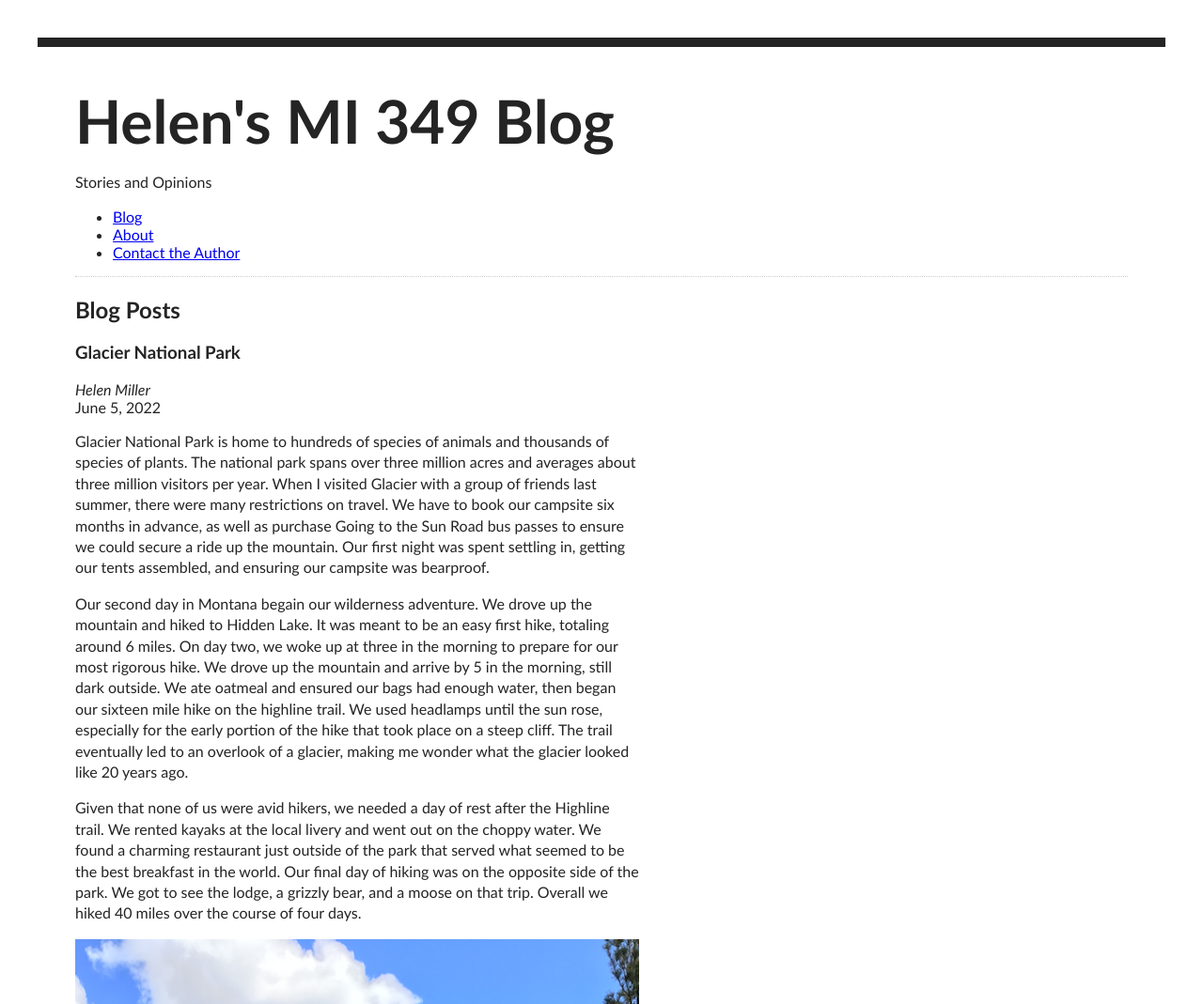
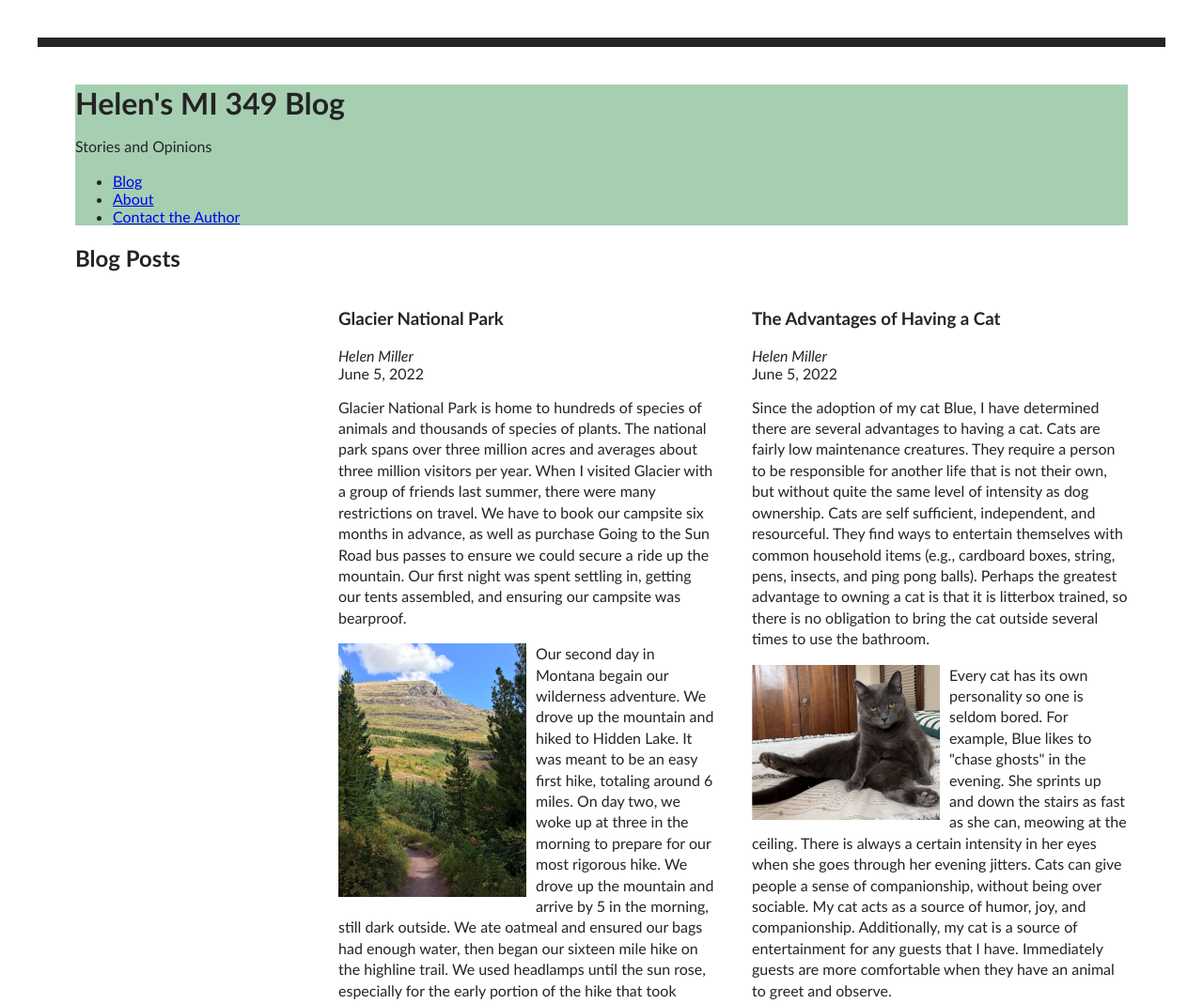
Before and after one commit to mill2808/mi349_blog, a plain HTML site: page index.html in a window 1280 px wide. Shown: the top 1069 px of the page at 94% size. Drawn offline with Linux system fonts and the light colour scheme.

Commit message:
CSS layouts

```diff
--- a/index.html
+++ b/index.html
@@ -25,10 +25,9 @@
      </nav>
     </header>
 
-
+    <h2>Blog Posts</h2>
 <section id="blog">
-    <h2>Blog Posts</h2>
-    <article class="blog-post">
+        <p><article class="blog-post"></p>
         <h3>Glacier National Park</h3>
         <address class="author">Helen Miller</address>
         <time datetime="2022-06-05" title="June 5, 2022">June 5, 2022</time>
@@ -39,6 +38,7 @@
         have to book our campsite six months in advance, as well as purchase Going to the Sun Road bus passes
         to ensure we could secure a ride up the mountain. Our first night was spent settling in, getting our
         tents assembled, and ensuring our campsite was bearproof.  </p>
+        <p><img src="glacier.png" alt="Photo of a hiking trail at Glacier National Park"></p>
 
         <p>Our second day in Montana begain our wilderness adventure. We drove up the mountain and hiked to Hidden
             Lake. It was meant to be an easy first hike, totaling around 6 miles. On day two, we woke up at three
@@ -54,7 +54,6 @@
             side of the park. We got to see the lodge, a grizzly bear, and a moose on that trip. Overall we hiked 40 miles
             over the course of four days.
         </p>
-    <p><img src="glacier.png" alt="Photo of a hiking trail at Glacier National Park"></p>
                 <table>
             <tr>
                 <th>Year</th>
--- a/style.css
+++ b/style.css
@@ -10,6 +10,13 @@ html {
     background: #e3e3e3;
 }
 
+header {
+    background: rgb(166, 207, 177);
+    position: sticky;
+    top: 0;
+
+}
+
 body {
     font-family: 'Gill Sans', 'Gill Sans MT', Calibri, 'Trebuchet MS', sans-serif ;
     margin: 40px;
@@ -20,23 +27,27 @@ body {
 }
 
 h1 {
-    font-size: 4em;
+    font-size: 2em;
     margin: 0;
 }
 
 p {
     line-height: 1.4em;
-    width: 600px;
+    width: 400px;
+
 }
 
 img{
-    width:600px;
+    float: left;
+    width: 200px;
+    border-right: 10px solid #fff;
 
 }
 
 #blog {
-    border-top: 1px dotted #ccc;
     font-size: 1em;
+    display: flex;
+
 }
 
 .blog-post {
@@ -48,6 +59,14 @@ article {
     border-bottom: 1px solid #000;
 }
 
+article:nth-of-type(1) {
+    flex: 200px;
+    margin-right: 40px;
+}
+
+article:nth-of-type(2) {
+    flex: 200px; }
+
 a[href$="https://en.wikipedia.org/wiki/Glacier_National_Park_(U.S.)"] {
         font-style:italic
 }
```
Lines whose indentation alone changed are shown as unchanged.
